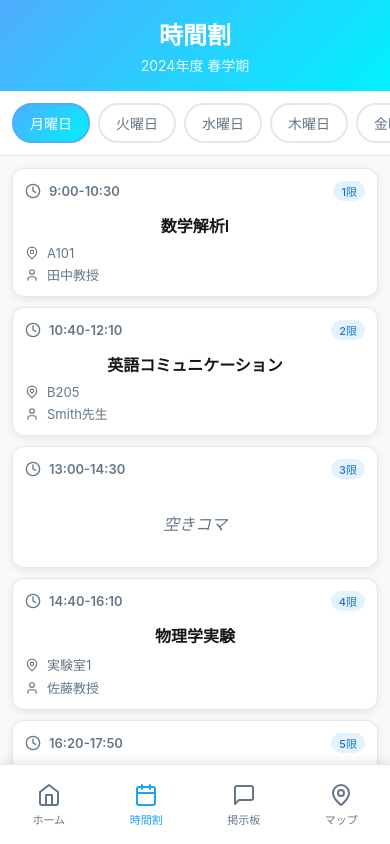
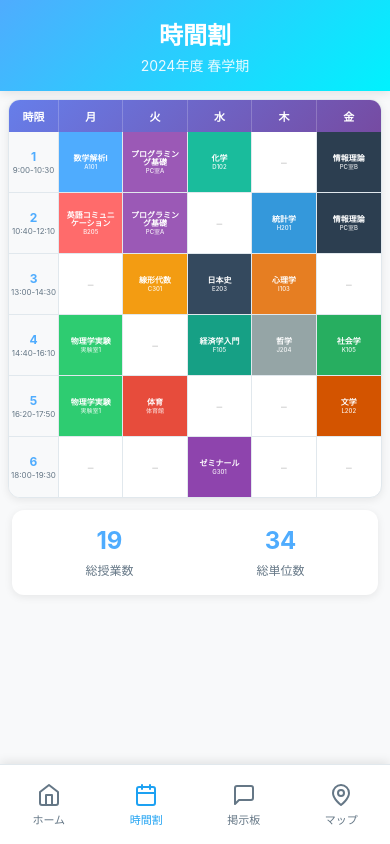
Before and after one commit to 22500735/demo2, a React (Create React App) app: page / in a window 390 px wide. Both pictures are taken after a click on the button "時間割". Built offline with nearby package versions, Linux system fonts and the light colour scheme; the HTML template or start-up script is replaced by a standard one.

Commit message:
Update timetable to spreadsheet format with modal details and responsive design

```diff
--- a/src/components/Timetable.css
+++ b/src/components/Timetable.css
@@ -22,115 +22,146 @@
   opacity: 0.9;
 }
 
-.day-selector {
+.timetable-grid {
+  margin: 16px;
+  background: white;
+  border-radius: 12px;
+  overflow: hidden;
+  box-shadow: 0 2px 8px rgba(0, 0, 0, 0.08);
+  border: 1px solid #e1e8ed;
+  width: calc(100% - 32px);
+}
+
+.grid-header {
+  display: grid;
+  grid-template-columns: 70px 1fr 1fr 1fr 1fr 1fr;
+  background: linear-gradient(135deg, #667eea 0%, #764ba2 100%);
+  color: white;
+}
+
+.time-header,
+.day-header {
+  padding: 10px 4px;
+  text-align: center;
+  font-weight: 600;
+  font-size: 13px;
+  border-right: 1px solid rgba(255, 255, 255, 0.2);
   display: flex;
-  padding: 16px;
-  gap: 8px;
-  overflow-x: auto;
-  background: white;
+  align-items: center;
+  justify-content: center;
+}
+
+.day-header:last-child {
+  border-right: none;
+}
+
+.grid-row {
+  display: grid;
+  grid-template-columns: 70px 1fr 1fr 1fr 1fr 1fr;
   border-bottom: 1px solid #e1e8ed;
 }
 
-.day-button {
-  flex-shrink: 0;
-  padding: 8px 16px;
-  border: 2px solid #e1e8ed;
-  background: white;
+.grid-row:last-child {
+  border-bottom: none;
+}
+
+.time-cell {
+  padding: 6px 2px;
+  background: #f8f9fa;
+  border-right: 1px solid #e1e8ed;
+  display: flex;
+  flex-direction: column;
+  align-items: center;
+  justify-content: center;
+  text-align: center;
+  min-height: 70px;
+}
+
+.period-number {
+  font-weight: 700;
+  font-size: 14px;
+  color: #4facfe;
+  margin-bottom: 2px;
+}
+
+.time-range {
+  font-size: 9px;
   color: #657786;
-  border-radius: 20px;
-  font-size: 14px;
-  font-weight: 500;
+  line-height: 1.1;
+  word-break: keep-all;
+}
+
+.class-cell {
+  min-height: 70px;
+  border-right: 1px solid #e1e8ed;
   cursor: pointer;
   transition: all 0.2s ease;
-  white-space: nowrap;
+  display: flex;
+  align-items: center;
+  justify-content: center;
+  position: relative;
+  padding: 4px;
+  overflow: hidden;
 }
 
-.day-button:hover {
-  border-color: #4facfe;
-  color: #4facfe;
+.class-cell:last-child {
+  border-right: none;
 }
 
-.day-button.active {
-  background: linear-gradient(135deg, #4facfe 0%, #00f2fe 100%);
-  border-color: #4facfe;
+.class-cell.has-class {
   color: white;
-}
-
-.schedule-container {
-  padding: 16px;
-  display: flex;
-  flex-direction: column;
-  gap: 12px;
-}
-
-.time-slot {
-  background: white;
-  border-radius: 12px;
-  padding: 16px;
-  box-shadow: 0 2px 8px rgba(0, 0, 0, 0.08);
-  border: 1px solid #e1e8ed;
-}
-
-.time-info {
-  display: flex;
-  align-items: center;
-  gap: 8px;
-  margin-bottom: 12px;
-  color: #657786;
-  font-size: 13px;
   font-weight: 500;
 }
 
-.time-text {
-  font-weight: 600;
+.class-cell.has-class:hover {
+  transform: scale(1.02);
+  box-shadow: inset 0 0 0 2px rgba(255, 255, 255, 0.3);
+  z-index: 1;
 }
 
-.period-number {
-  background-color: #e3f2fd;
-  color: #1976d2;
-  padding: 2px 8px;
-  border-radius: 12px;
-  font-size: 11px;
-  margin-left: auto;
+.class-cell.empty {
+  background: #fafafa;
+  color: #bbb;
 }
 
-.class-card {
-  min-height: 60px;
-  display: flex;
-  align-items: center;
+.class-cell.empty:hover {
+  background: #f0f0f0;
 }
 
-.class-info {
+.class-content {
+  padding: 2px;
+  text-align: center;
   width: 100%;
+  height: 100%;
+  display: flex;
+  flex-direction: column;
+  justify-content: center;
 }
 
 .subject-name {
-  font-size: 16px;
+  font-size: 10px;
   font-weight: 600;
-  color: #14171a;
-  margin-bottom: 8px;
+  line-height: 1.1;
+  margin-bottom: 2px;
+  word-break: break-all;
+  overflow-wrap: break-word;
+  display: -webkit-box;
+  -webkit-line-clamp: 2;
+  -webkit-box-orient: vertical;
+  overflow: hidden;
+  max-width: 100%;
+  text-overflow: ellipsis;
 }
 
-.class-details {
-  display: flex;
-  flex-direction: column;
-  gap: 4px;
+.class-room {
+  font-size: 8px;
+  opacity: 0.9;
+  line-height: 1;
 }
 
-.detail-item {
-  display: flex;
-  align-items: center;
-  gap: 6px;
-  color: #657786;
-  font-size: 13px;
-}
-
-.empty-slot {
-  width: 100%;
-  text-align: center;
-  color: #657786;
-  font-style: italic;
-  padding: 20px 0;
+.empty-content {
+  font-size: 18px;
+  color: #ddd;
 }
 
 .timetable-stats {
@@ -161,22 +192,173 @@
   font-weight: 500;
 }
 
+/* Modal styles */
+.modal-overlay {
+  position: fixed;
+  top: 0;
+  left: 0;
+  right: 0;
+  bottom: 0;
+  background: rgba(0, 0, 0, 0.5);
+  display: flex;
+  align-items: center;
+  justify-content: center;
+  z-index: 1000;
+  padding: 20px;
+}
+
+.modal-content {
+  background: white;
+  border-radius: 16px;
+  max-width: 400px;
+  width: 100%;
+  max-height: 80vh;
+  overflow-y: auto;
+  box-shadow: 0 10px 30px rgba(0, 0, 0, 0.3);
+  animation: modalSlideIn 0.3s ease-out;
+}
+
+@keyframes modalSlideIn {
+  from {
+    opacity: 0;
+    transform: translateY(-20px) scale(0.95);
+  }
+  to {
+    opacity: 1;
+    transform: translateY(0) scale(1);
+  }
+}
+
+.modal-header {
+  display: flex;
+  justify-content: space-between;
+  align-items: center;
+  padding: 20px;
+  border-bottom: 1px solid #e1e8ed;
+}
+
+.modal-header h2 {
+  font-size: 20px;
+  font-weight: 700;
+  color: #14171a;
+  margin: 0;
+}
+
+.close-button {
+  background: none;
+  border: none;
+  color: #657786;
+  cursor: pointer;
+  padding: 4px;
+  border-radius: 50%;
+  transition: all 0.2s ease;
+}
+
+.close-button:hover {
+  background: #f7f9fa;
+  color: #14171a;
+}
+
+.modal-body {
+  padding: 20px;
+}
+
+.class-schedule-info {
+  margin-bottom: 20px;
+}
+
+.schedule-item {
+  display: flex;
+  align-items: center;
+  gap: 12px;
+  padding: 8px 0;
+  color: #14171a;
+  font-size: 14px;
+}
+
+.schedule-item svg {
+  color: #4facfe;
+  flex-shrink: 0;
+}
+
+.class-description h3 {
+  font-size: 16px;
+  font-weight: 600;
+  color: #14171a;
+  margin-bottom: 12px;
+}
+
+.class-description p {
+  color: #657786;
+  line-height: 1.6;
+  font-size: 14px;
+}
+
 /* Responsive design */
 @media (max-width: 414px) {
-  .schedule-container {
-    padding: 12px;
-    gap: 10px;
+  .timetable-grid {
+    margin: 8px;
+    width: calc(100% - 16px);
   }
 
-  .time-slot {
-    padding: 12px;
+  .grid-header {
+    grid-template-columns: 50px 1fr 1fr 1fr 1fr 1fr;
+  }
+
+  .grid-row {
+    grid-template-columns: 50px 1fr 1fr 1fr 1fr 1fr;
+  }
+
+  .time-header,
+  .day-header {
+    padding: 8px 2px;
+    font-size: 11px;
+  }
+
+  .time-cell {
+    padding: 4px 1px;
+    min-height: 60px;
+  }
+
+  .period-number {
+    font-size: 12px;
+  }
+
+  .time-range {
+    font-size: 8px;
+  }
+
+  .class-cell {
+    min-height: 60px;
+    padding: 2px;
+  }
+
+  .subject-name {
+    font-size: 8px;
+    line-height: 1;
+    -webkit-line-clamp: 3;
+  }
+
+  .class-room {
+    font-size: 6px;
   }
 
   .timetable-header {
     padding: 16px 12px;
   }
 
-  .day-selector {
-    padding: 12px;
+  .timetable-stats {
+    margin: 12px;
+    padding: 16px 12px;
+  }
+
+  .modal-content {
+    margin: 10px;
+    max-height: 90vh;
+  }
+
+  .modal-header,
+  .modal-body {
+    padding: 16px;
   }
 }
--- a/src/components/Timetable.js
+++ b/src/components/Timetable.js
@@ -1,9 +1,10 @@
 import React, { useState } from 'react';
-import { Clock, MapPin, User } from 'lucide-react';
+import { Clock, MapPin, User, X, BookOpen, Phone } from 'lucide-react';
 import './Timetable.css';
 
 const Timetable = () => {
-  const [selectedDay, setSelectedDay] = useState('月');
+  const [selectedClass, setSelectedClass] = useState(null);
+  const [showModal, setShowModal] = useState(false);
 
   const days = ['月', '火', '水', '木', '金'];
   const timeSlots = [
@@ -17,45 +18,208 @@ const Timetable = () => {
 
   const schedule = {
     '月': [
-      { subject: '数学解析I', room: 'A101', professor: '田中教授' },
-      { subject: '英語コミュニケーション', room: 'B205', professor: 'Smith先生' },
+      {
+        subject: '数学解析I',
+        room: 'A101',
+        professor: '田中教授',
+        credits: 2,
+        description: '微分積分学の基礎理論を学習します。極限、連続性、微分可能性について詳しく扱います。',
+        color: '#4facfe'
+      },
+      {
+        subject: '英語コミュニケーション',
+        room: 'B205',
+        professor: 'Smith先生',
+        credits: 1,
+        description: '実践的な英語コミュニケーション能力を身につけます。プレゼンテーションやディスカッションを中心に行います。',
+        color: '#ff6b6b'
+      },
       null,
-      { subject: '物理学実験', room: '実験室1', professor: '佐藤教授' },
-      { subject: '物理学実験', room: '実験室1', professor: '佐藤教授' },
+      {
+        subject: '物理学実験',
+        room: '実験室1',
+        professor: '佐藤教授',
+        credits: 1,
+        description: '基礎物理学の実験を通して理論の理解を深めます。レポート作成も重要な評価要素です。',
+        color: '#2ecc71'
+      },
+      {
+        subject: '物理学実験',
+        room: '実験室1',
+        professor: '佐藤教授',
+        credits: 1,
+        description: '基礎物理学の実験を通して理論の理解を深めます。レポート作成も重要な評価要素です。',
+        color: '#2ecc71'
+      },
       null
     ],
     '火': [
-      { subject: 'プログラミング基礎', room: 'PC室A', professor: '山田教授' },
-      { subject: 'プログラミング基礎', room: 'PC室A', professor: '山田教授' },
-      { subject: '線形代数', room: 'C301', professor: '鈴木教授' },
+      {
+        subject: 'プログラミング基礎',
+        room: 'PC室A',
+        professor: '山田教授',
+        credits: 2,
+        description: 'Python言語を使用してプログラミングの基礎を学びます。変数、制御構造、関数について学習します。',
+        color: '#9b59b6'
+      },
+      {
+        subject: 'プログラミング基礎',
+        room: 'PC室A',
+        professor: '山田教授',
+        credits: 2,
+        description: 'Python言語を使用してプログラミングの基礎を学びます。変数、制御構造、関数について学習します。',
+        color: '#9b59b6'
+      },
+      {
+        subject: '線形代数',
+        room: 'C301',
+        professor: '鈴木教授',
+        credits: 2,
+        description: 'ベクトル空間、行列演算、固有値問題などの線形代数の基礎理論を学習します。',
+        color: '#f39c12'
+      },
       null,
-      { subject: '体育', room: '体育館', professor: '高橋先生' },
+      {
+        subject: '体育',
+        room: '体育館',
+        professor: '高橋先生',
+        credits: 1,
+        description: 'バスケットボール、バレーボール、卓球などの球技を通して体力向上を図ります。',
+        color: '#e74c3c'
+      },
       null
     ],
     '水': [
-      { subject: '化学', room: 'D102', professor: '伊藤教授' },
+      {
+        subject: '化学',
+        room: 'D102',
+        professor: '伊藤教授',
+        credits: 2,
+        description: '原子構造、化学結合、化学反応の基礎理論を学習します。実験も並行して行います。',
+        color: '#1abc9c'
+      },
       null,
-      { subject: '日本史', room: 'E203', professor: '渡辺教授' },
-      { subject: '経済学入門', room: 'F105', professor: '中村教授' },
+      {
+        subject: '日本史',
+        room: 'E203',
+        professor: '渡辺教授',
+        credits: 2,
+        description: '古代から現代まで日本の歴史を通史的に学習します。史料読解も重視します。',
+        color: '#34495e'
+      },
+      {
+        subject: '経済学入門',
+        room: 'F105',
+        professor: '中村教授',
+        credits: 2,
+        description: 'ミクロ経済学とマクロ経済学の基礎概念を学習します。需要と供給、市場メカニズムを理解します。',
+        color: '#16a085'
+      },
       null,
-      { subject: 'ゼミナール', room: 'G301', professor: '小林教授' }
+      {
+        subject: 'ゼミナール',
+        room: 'G301',
+        professor: '小林教授',
+        credits: 2,
+        description: '少人数制で専門分野の研究手法を学びます。プレゼンテーションとディスカッションが中心です。',
+        color: '#8e44ad'
+      }
     ],
     '木': [
       null,
-      { subject: '統計学', room: 'H201', professor: '加藤教授' },
-      { subject: '心理学', room: 'I103', professor: '松本教授' },
-      { subject: '哲学', room: 'J204', professor: '木村教授' },
+      {
+        subject: '統計学',
+        room: 'H201',
+        professor: '加藤教授',
+        credits: 2,
+        description: '記述統計と推測統計の基礎を学習します。データ分析の手法も実習を通して身につけます。',
+        color: '#3498db'
+      },
+      {
+        subject: '心理学',
+        room: 'I103',
+        professor: '松本教授',
+        credits: 2,
+        description: '認知心理学、社会心理学、発達心理学の基礎理論を学習します。実験心理学の手法も扱います。',
+        color: '#e67e22'
+      },
+      {
+        subject: '哲学',
+        room: 'J204',
+        professor: '木村教授',
+        credits: 2,
+        description: '古代ギリシャから現代まで西洋哲学の主要な思想家と理論を学習します。',
+        color: '#95a5a6'
+      },
       null,
       null
     ],
     '金': [
-      { subject: '情報理論', room: 'PC室B', professor: '斉藤教授' },
-      { subject: '情報理論', room: 'PC室B', professor: '斉藤教授' },
+      {
+        subject: '情報理論',
+        room: 'PC室B',
+        professor: '斉藤教授',
+        credits: 2,
+        description: '情報量、エントロピー、符号化理論の基礎を学習します。通信システムの理論的背景を理解します。',
+        color: '#2c3e50'
+      },
+      {
+        subject: '情報理論',
+        room: 'PC室B',
+        professor: '斉藤教授',
+        credits: 2,
+        description: '情報量、エントロピー、符号化理論の基礎を学習します。通信システムの理論的背景を理解します。',
+        color: '#2c3e50'
+      },
       null,
-      { subject: '社会学', room: 'K105', professor: '清水教授' },
-      { subject: '文学', room: 'L202', professor: '森田教授' },
+      {
+        subject: '社会学',
+        room: 'K105',
+        professor: '清水教授',
+        credits: 2,
+        description: '社会構造、社会変動、社会問題について学習します。現代社会の諸問題を社会学的視点で分析します。',
+        color: '#27ae60'
+      },
+      {
+        subject: '文学',
+        room: 'L202',
+        professor: '森田教授',
+        credits: 2,
+        description: '日本近現代文学の代表的作品を読み、文学史的背景と作品分析を行います。',
+        color: '#d35400'
+      },
       null
     ]
+  };
+
+  const handleClassClick = (classInfo, day, period) => {
+    if (classInfo) {
+      setSelectedClass({ ...classInfo, day, period: period + 1, time: timeSlots[period] });
+      setShowModal(true);
+    }
+  };
+
+  const closeModal = () => {
+    setShowModal(false);
+    setSelectedClass(null);
+  };
+
+  const getTotalClasses = () => {
+    let total = 0;
+    days.forEach(day => {
+      total += schedule[day].filter(item => item !== null).length;
+    });
+    return total;
+  };
+
+  const getTotalCredits = () => {
+    let total = 0;
+    days.forEach(day => {
+      schedule[day].forEach(item => {
+        if (item) total += item.credits;
+      });
+    });
+    return total;
   };
 
   return (
@@ -65,68 +229,92 @@ const Timetable = () => {
         <div className="header-subtitle">2024年度 春学期</div>
       </header>
 
-      <div className="day-selector">
+      <div className="timetable-grid">
+        <div className="grid-header">
+          <div className="time-header">時限</div>
           {days.map((day) => (
-          <button
-            key={day}
-            className={`day-button ${selectedDay === day ? 'active' : ''}`}
-            onClick={() => setSelectedDay(day)}
-          >
-            {day}曜日
-          </button>
+            <div key={day} className="day-header">{day}</div>
           ))}
         </div>
 
-      <div className="schedule-container">
-        {timeSlots.map((time, index) => (
-          <div key={index} className="time-slot">
-            <div className="time-info">
-              <Clock size={16} />
-              <span className="time-text">{time}</span>
-              <span className="period-number">{index + 1}限</span>
+        {timeSlots.map((time, periodIndex) => (
+          <div key={periodIndex} className="grid-row">
+            <div className="time-cell">
+              <div className="period-number">{periodIndex + 1}</div>
+              <div className="time-range">{time}</div>
             </div>
-
-            <div className="class-card">
-              {schedule[selectedDay][index] ? (
-                <div className="class-info">
-                  <h3 className="subject-name">
-                    {schedule[selectedDay][index].subject}
-                  </h3>
-                  <div className="class-details">
-                    <div className="detail-item">
-                      <MapPin size={14} />
-                      <span>{schedule[selectedDay][index].room}</span>
-                    </div>
-                    <div className="detail-item">
-                      <User size={14} />
-                      <span>{schedule[selectedDay][index].professor}</span>
-                    </div>
-                  </div>
+            {days.map((day) => (
+              <div
+                key={`${day}-${periodIndex}`}
+                className={`class-cell ${schedule[day][periodIndex] ? 'has-class' : 'empty'}`}
+                onClick={() => handleClassClick(schedule[day][periodIndex], day, periodIndex)}
+                style={{
+                  backgroundColor: schedule[day][periodIndex] ? schedule[day][periodIndex].color : 'transparent'
+                }}
+              >
+                {schedule[day][periodIndex] ? (
+                  <div className="class-content">
+                    <div className="subject-name">{schedule[day][periodIndex].subject}</div>
+                    <div className="class-room">{schedule[day][periodIndex].room}</div>
                   </div>
                 ) : (
-                <div className="empty-slot">
-                  <span>空きコマ</span>
-                </div>
+                  <div className="empty-content">-</div>
                 )}
               </div>
+            ))}
           </div>
         ))}
       </div>
 
       <div className="timetable-stats">
         <div className="stat-item">
-          <span className="stat-number">
-            {schedule[selectedDay].filter(item => item !== null).length}
-          </span>
-          <span className="stat-label">授業数</span>
+          <span className="stat-number">{getTotalClasses()}</span>
+          <span className="stat-label">総授業数</span>
         </div>
         <div className="stat-item">
-          <span className="stat-number">
-            {schedule[selectedDay].filter(item => item === null).length}
-          </span>
-          <span className="stat-label">空きコマ</span>
+          <span className="stat-number">{getTotalCredits()}</span>
+          <span className="stat-label">総単位数</span>
         </div>
       </div>
+
+      {showModal && selectedClass && (
+        <div className="modal-overlay" onClick={closeModal}>
+          <div className="modal-content" onClick={(e) => e.stopPropagation()}>
+            <div className="modal-header">
+              <h2>{selectedClass.subject}</h2>
+              <button className="close-button" onClick={closeModal}>
+                <X size={24} />
+              </button>
+            </div>
+
+            <div className="modal-body">
+              <div className="class-schedule-info">
+                <div className="schedule-item">
+                  <Clock size={16} />
+                  <span>{selectedClass.day}曜日 {selectedClass.period}限 ({selectedClass.time})</span>
+                </div>
+                <div className="schedule-item">
+                  <MapPin size={16} />
+                  <span>{selectedClass.room}</span>
+                </div>
+                <div className="schedule-item">
+                  <User size={16} />
+                  <span>{selectedClass.professor}</span>
+                </div>
+                <div className="schedule-item">
+                  <BookOpen size={16} />
+                  <span>{selectedClass.credits}単位</span>
+                </div>
+              </div>
+
+              <div className="class-description">
+                <h3>授業内容</h3>
+                <p>{selectedClass.description}</p>
+              </div>
+            </div>
+          </div>
+        </div>
+      )}
     </div>
   );
 };
```
Lines whose indentation alone changed are shown as unchanged.
